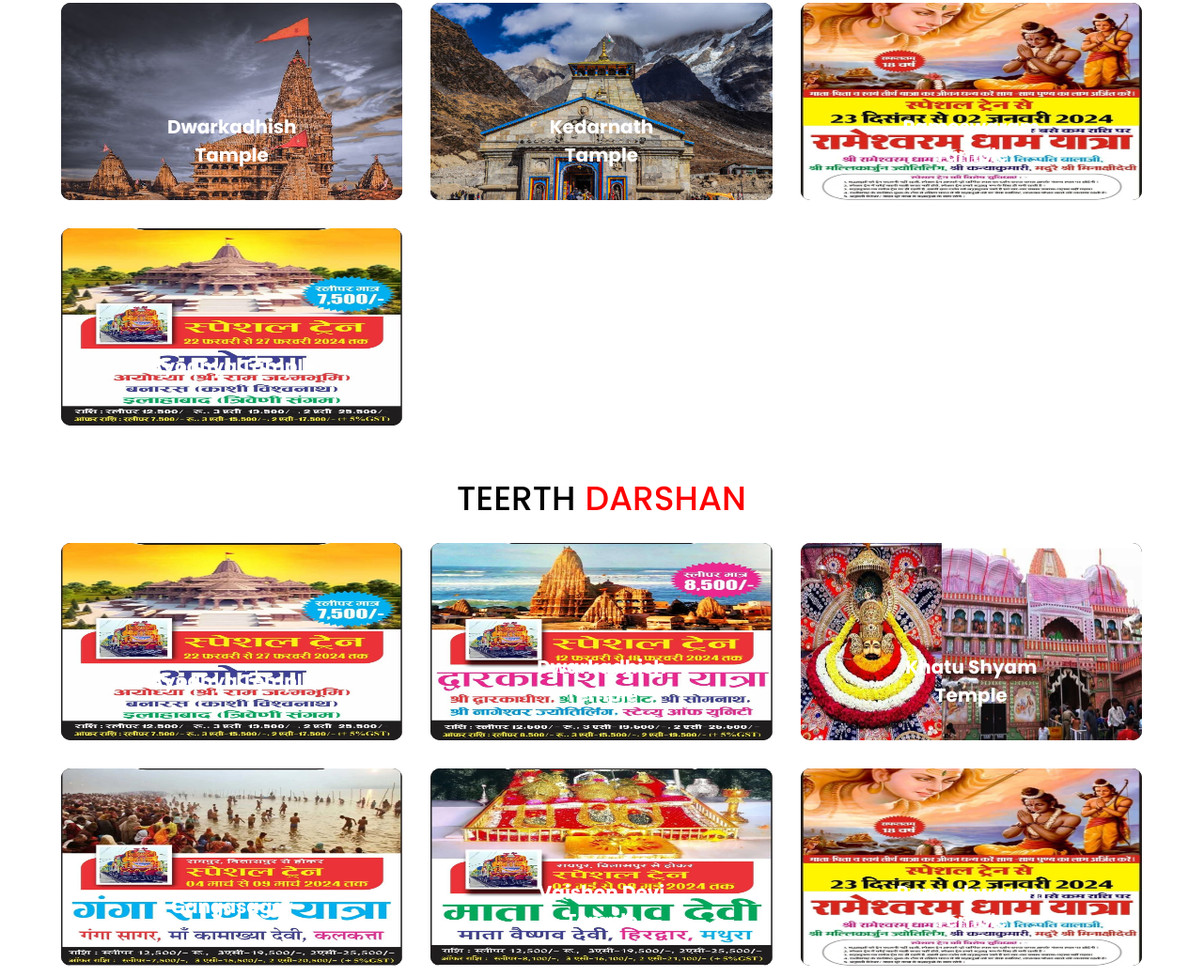
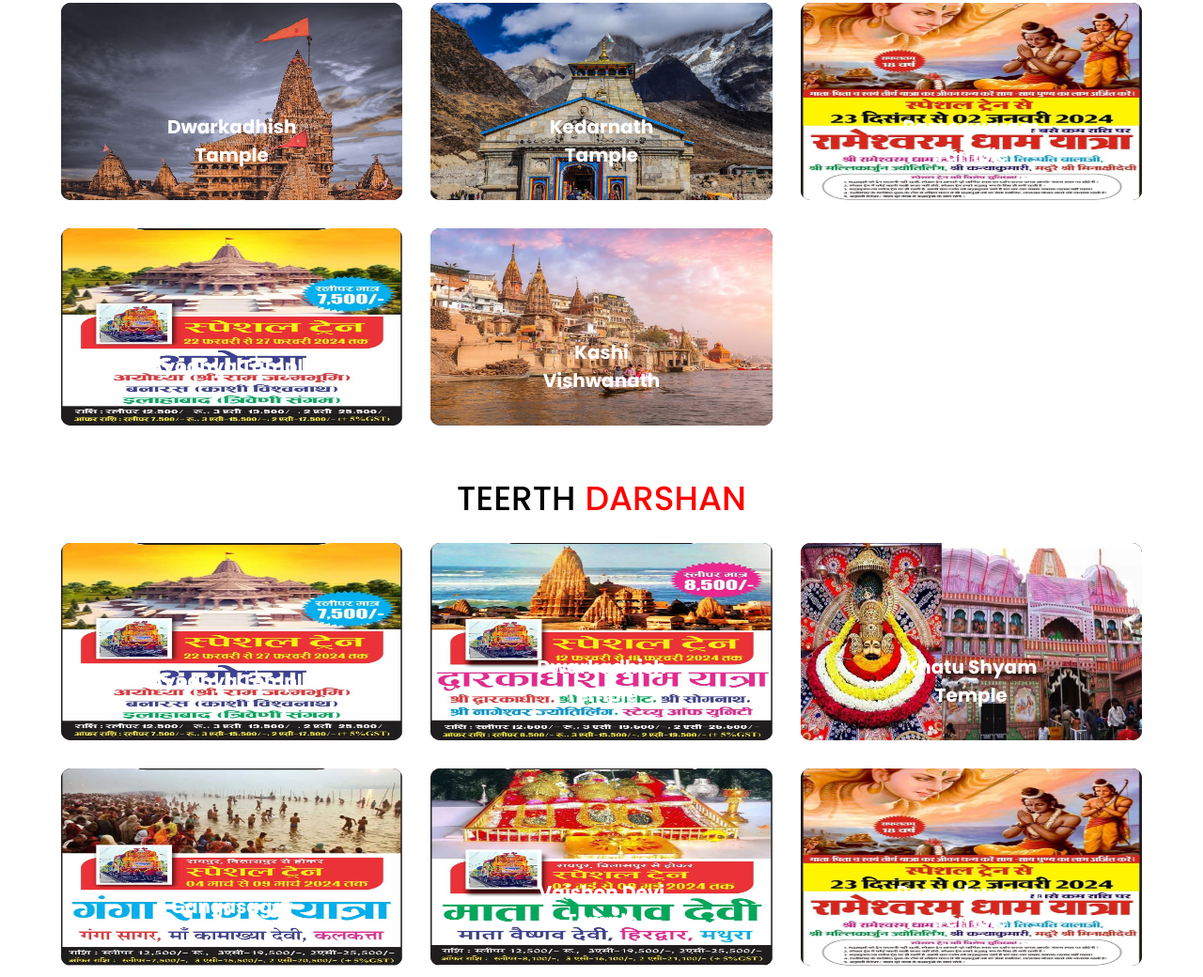
Before and after one commit to anuragg0107/jigyasha-tours-and-travels, a website: page index.html in a window 1280 px wide. Shown: the part 4966-6006 px from the top of the page at 94% size. Drawn offline with nearby package versions, Linux system fonts and the light colour scheme; files whose address does not match are found by name.

Commit message:
adding varanashi

```diff
--- a/index.html
+++ b/index.html
@@ -764,6 +764,19 @@
                   </div>
                 </div>
               </li>
+              <li>
+                <div class="image-container">
+                  <div class="image_wrapper">
+                    <img
+                      src="./assets/images/Varanasi.jpg"
+                      alt="Vaishnodevi"
+                    />
+                    <div class="overlay1">
+                      <h3 class="name">Kashi Vishwanath</h3>
+                    </div>
+                  </div>
+                </div>
+              </li>
             </ul>
             <span class="package-name"
               >TEERTH
```
Also changed, not shown: assets/images/Varanasi.jpg (added).
